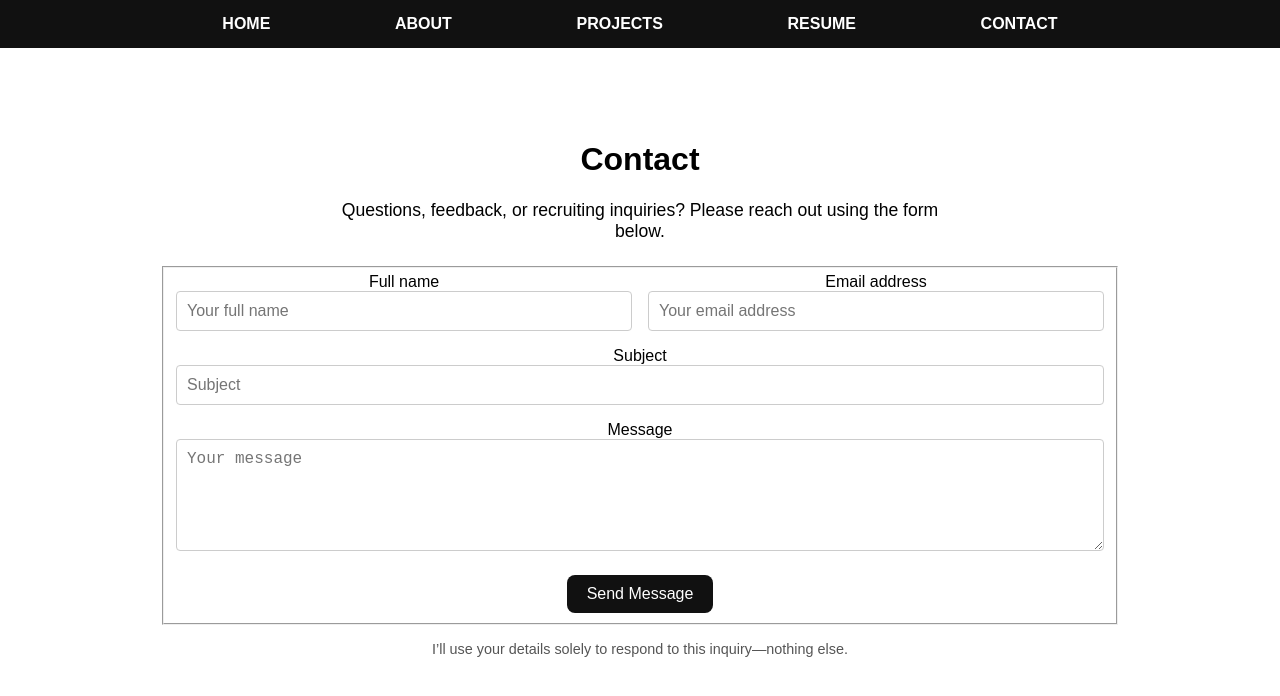
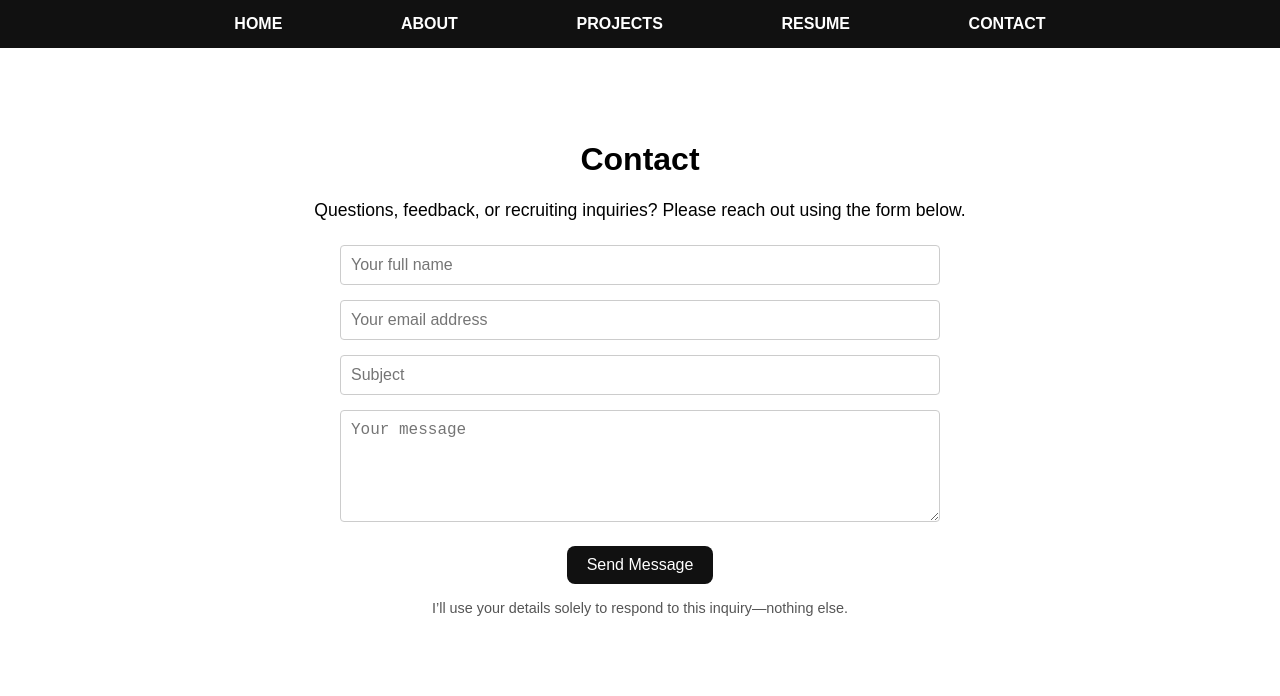
Before and after one commit to joshuabisdorf/joshuabisdorf.github.io, a Jekyll site: the page built from contact.html, in a window 1280 px wide. Shown: the top 696 px of the page. Built offline with Jekyll 4.4.1, drawn with Linux system fonts in a browser that asks for light colours.

Commit message:
I liked the older css look

```diff
--- a/assets/css/site.css
+++ b/assets/css/site.css
@@ -69,6 +69,8 @@ header nav a[aria-current="page"] {
 }
 
 /* ========== Global form + button styles ========== */
+*, *::before, *::after { box-sizing: border-box; }
+
 .input-field {               /* rule already lives in site.css */
   width: 100%;
   padding: 10px;
--- a/contact.html
+++ b/contact.html
@@ -6,166 +6,100 @@ title: Joshua Bisdorf | Contact
 <h1>Contact</h1>
 
 <p class="lead">
-  Questions, feedback, or recruiting inquiries? Please reach out using the form
-  below.
+  Questions, feedback, or recruiting inquiries? Please reach out using the form below.
 </p>
 
-<form
-  id="contact-form"
+<form id="contact-form"
       action="https://formspree.io/f/mldjovjl"
       method="POST"
-  novalidate
->
-  <fieldset>
-    <legend class="sr-only">Contact form</legend>
+      style="max-width:600px;margin:0 auto"
+      novalidate>
 
-    <!-- Honeypot (spam‑trap) -->
-    <input
-      type="text"
-      name="_honey"
-      tabindex="-1"
-      autocomplete="off"
-      class="honeypot"
-    />
+  <!-- Honeypot -->
+  <input type="text" name="_honey" tabindex="-1" autocomplete="off" class="honeypot">
 
-    <!-- Name + Email (two‑column on desktop) -->
-    <div class="two-col">
+  <!-- Full name -->
   <div class="field">
-        <label for="name">Full name</label>
-        <input
-          class="input-field"
+    <label for="name" class="sr-only">Full name</label>
+    <input class="input-field"
            type="text"
            id="name"
            name="name"
            placeholder="Your full name"
-          required
-        />
+           required>
   </div>
 
+  <!-- Email -->
   <div class="field">
-        <label for="email">Email address</label>
-        <input
-          class="input-field"
+    <label for="email" class="sr-only">Email address</label>
+    <input class="input-field"
            type="email"
            id="email"
            name="email"
            placeholder="Your email address"
            pattern="^[^@\\s]+@[^@\\s]+\\.[^@\\s]+$"
-          required
-        />
-      </div>
+           required>
   </div>
 
   <!-- Subject -->
   <div class="field">
-      <label for="subject">Subject</label>
-      <input
-        class="input-field"
+    <label for="subject" class="sr-only">Subject</label>
+    <input class="input-field"
            type="text"
            id="subject"
            name="subject"
            placeholder="Subject"
-        required
-      />
+           required>
   </div>
 
   <!-- Message -->
   <div class="field">
-      <label for="message">Message</label>
-      <textarea
-        class="input-field"
+    <label for="message" class="sr-only">Message</label>
+    <textarea class="input-field"
               id="message"
               name="message"
               rows="5"
               placeholder="Your message"
-        required
-      ></textarea>
+              required></textarea>
   </div>
 
   <!-- Submit -->
-    <div class="actions">
+  <div style="text-align:center;margin-top:20px;">
     <button class="btn-primary" type="submit">Send Message</button>
   </div>
-  </fieldset>
 
-  <p class="privacy-note">
-    I’ll use your details solely to respond to this inquiry—nothing else.
-  </p>
+  <p class="privacy-note">I’ll use your details solely to respond to this inquiry—nothing else.</p>
 </form>
 
-<!-- Success / error message area -->
 <div id="form-status" class="form-status" aria-live="polite"></div>
 
 <script>
-  /* Lightweight Formspree AJAX handler */
-  const form = document.getElementById("contact-form");
-  const status = document.getElementById("form-status");
+  const form   = document.getElementById('contact-form');
+  const status = document.getElementById('form-status');
 
-  form.addEventListener("submit", async (e) => {
+  form.addEventListener('submit', async (e) => {
     e.preventDefault();
-    const data = new FormData(form);
-
     const res = await fetch(form.action, {
-      method: "POST",
-      body: data,
-      headers: { Accept: "application/json" },
+      method: 'POST',
+      body: new FormData(form),
+      headers: { 'Accept': 'application/json' }
     });
-
     if (res.ok) {
       form.reset();
-      form.style.display = "none";
-      status.textContent = "Thanks! I’ll reply soon.";
+      form.style.display = 'none';
+      status.textContent = 'Thanks! I’ll reply soon.';
     } else {
-      status.textContent =
-        "Oops—something went wrong. Please email me directly.";
+      status.textContent = 'Oops—something went wrong. Please email me directly.';
     }
   });
 </script>
 
-<!-- Page‑specific styles -->
 <style>
-  /* Accessibility helpers */
-  .sr-only {
-    position: absolute;
-    left: -10000px;
-  }
-  .honeypot {
-    display: none;
-  }
-
-  /* Two‑column grid on wider screens */
-  .two-col {
-    display: grid;
-    gap: 1rem;
-  }
-  @media (min-width: 600px) {
-    .two-col {
-      grid-template-columns: 1fr 1fr;
-    }
-  }
-
-  /* Small utilities unique to this page */
-  .field {
-    margin-bottom: 1rem;
-  }
-  .actions {
-    text-align: center;
-    margin-top: 1.25rem;
-  }
-  .lead {
-    max-width: 600px;
-    margin: 0 auto 1.5rem;
-    font-size: 1.1rem;
-  }
-  .privacy-note {
-    font-size: 0.9rem;
-    color: #555;
-    text-align: center;
-    margin-top: 1rem;
-  }
-  .form-status {
-    text-align: center;
-    margin-top: 1.5rem;
-    font-weight: bold;
-  }
+/* Keep only the small, page‑specific bits */
+.sr-only  { position:absolute; left:-10000px; }
+.honeypot { display:none; }
+.field    { margin-bottom:15px; }
+.lead     { font-size:1.1rem; margin:0 0 1.5rem; }
+.privacy-note { font-size:0.9rem; color:#555; text-align:center; margin-top:1rem; }
+.form-status  { text-align:center; margin-top:1.5rem; font-weight:bold; }
 </style>
```
Also changed, not shown: 2 other files. Lines whose indentation alone changed are shown as unchanged.
